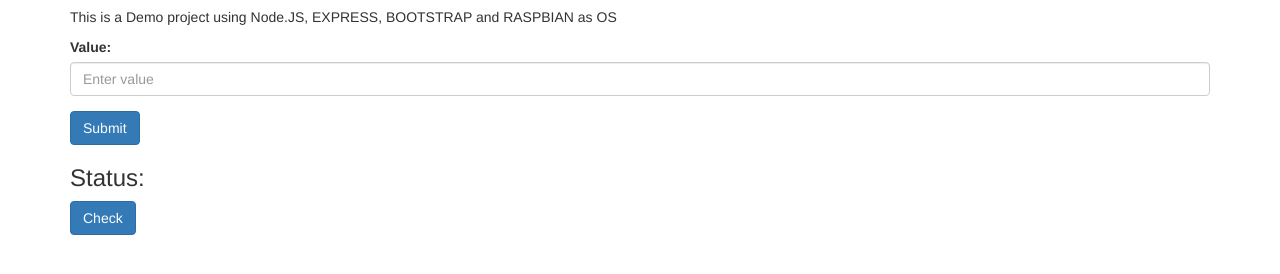
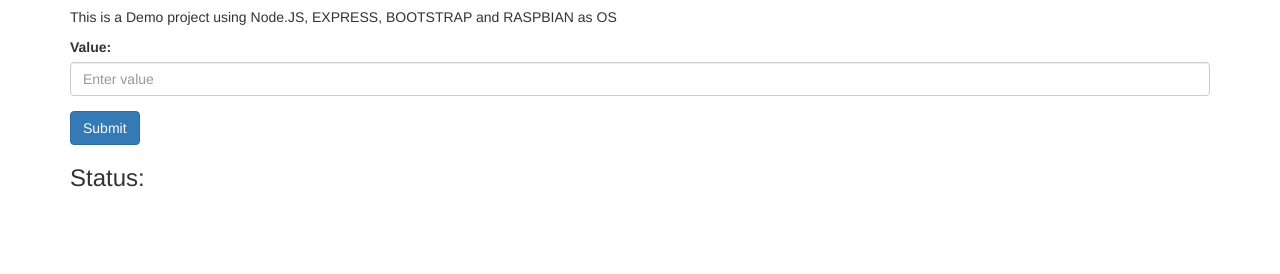
Before and after one commit to diptangshu1991/RpiNode, a website: page index.html in a window 1280 px wide. Shown: the part 56-330 px from the top of the page. Drawn offline with nearby package versions, Linux system fonts and the light colour scheme.

Commit message:
Commit message2

```diff
--- a/index.html
+++ b/index.html
@@ -38,7 +38,7 @@ $(document).ready(function(){
 
   <div>
       <h3>Status: <span class="badge" id=sp></span></h3>
-       <button type="button" id="search" class="btn btn-primary">Check</button>
+
     </div>
 </div>
 
```
